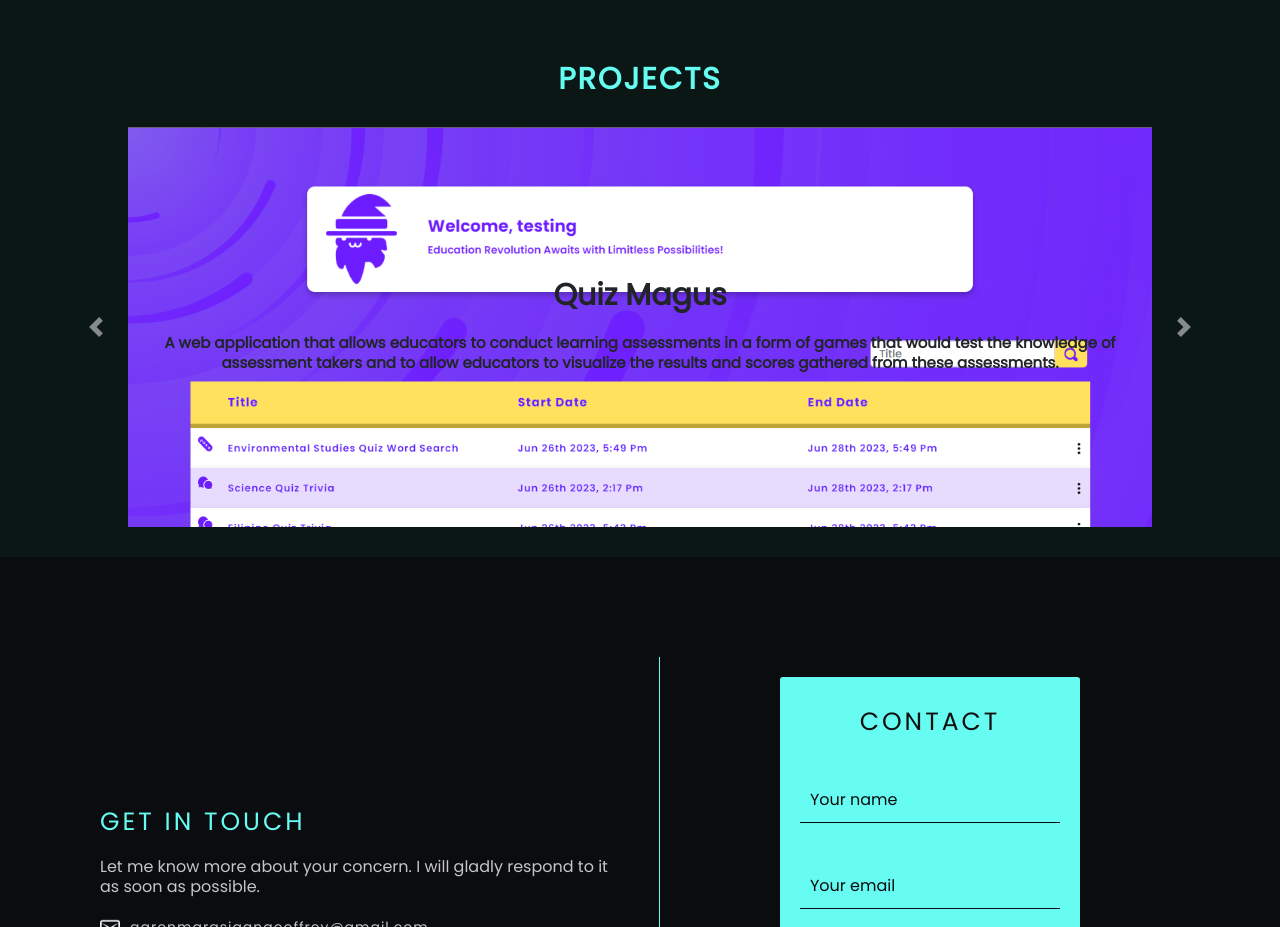
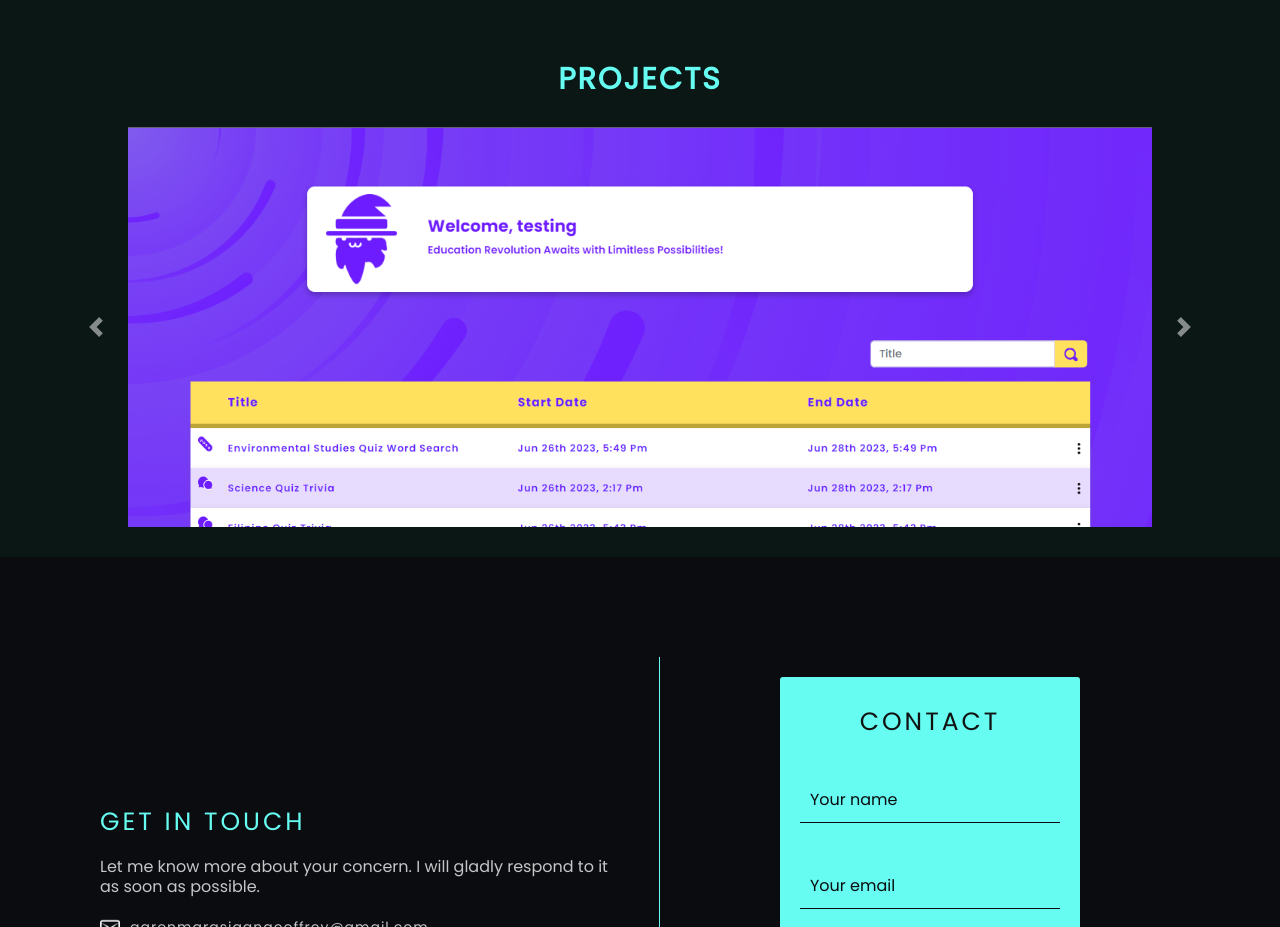
Before and after one commit to Rongeoffrey/Personal-Portfolio, a website: page index.html in a window 1280 px wide. Shown: the part 1660-2587 px from the top of the page. Drawn offline with nearby package versions, Linux system fonts and the light colour scheme; files that its build step writes are made by us from their sources; files whose address does not match are found by name.

Commit message:
Updated projects list design on hover

```diff
--- a/styles/_mainTertiary.scss
+++ b/styles/_mainTertiary.scss
@@ -9,6 +9,7 @@
         width: 100%;
         height: auto;
         font-family: $primaryFont;
+        cursor: pointer;
         .projects_text{
             color: $secondaryColor;
             margin: 20px 0px 0px;
@@ -24,23 +25,52 @@
             margin: auto;
             width: 80%;
             min-height: 400px;
-            padding: 150px 20px 0px;
-            background-size: cover;
+            padding: 150px 70px 0px;
+            &:hover{
+                h2, p {
+                    opacity: 1;
+                }
+            }
             h2, p{
                 text-align: center;
                 font-family: $primaryFont;
                 font-size: 30px;
                 font-weight: 600;
+                opacity: 0;
+                transition: opacity 0.3s ease-in-out;
+                color: $tertiaryColor;
             }
             p{
                 margin-top: 20px;
-                font-size: 15px;
+                font-size: 18px;
                 line-height: 20px;
             }
         }
     }
 }
 
-#magus{
+//PROJECTS
+//QUIZ MAGUS
+#magus {
+    position: relative;
+    overflow: hidden;
+}
+#magus::before {
+    content: "";
+    position: absolute;
+    top: 0;
+    left: 0;
+    width: 100%;
+    height: 100%;
     background-image: url(./images/projects_wallpaper/quiz_magus.png);
+    background-size: cover;
+    transition: filter 0.3s ease-in-out;
+    filter: none;
+    z-index: -1;
 }
+#magus:hover::before {
+    filter: blur(5px);
+    opacity: 0.3;
+}
+
+//Add a new project
```
